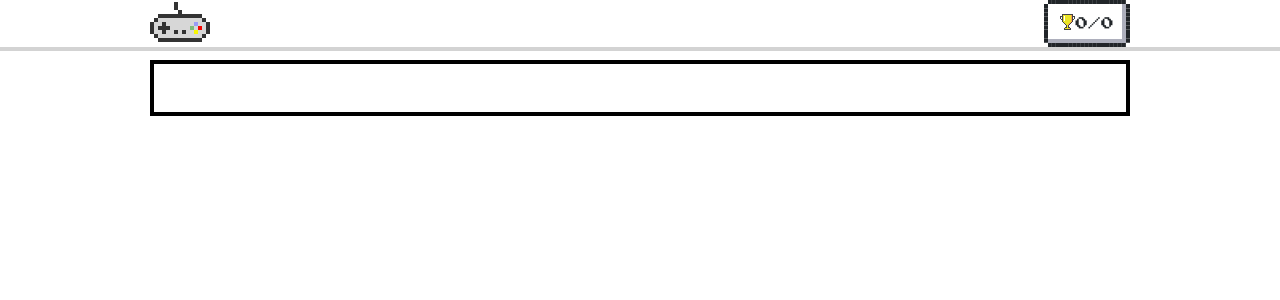
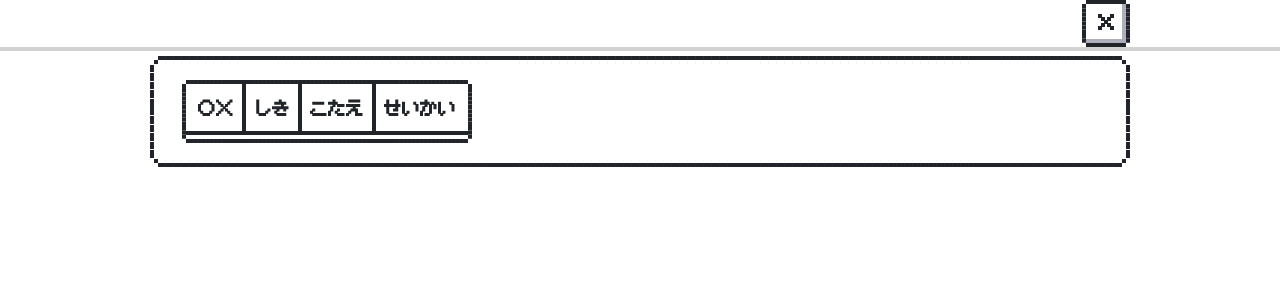
Before and after one commit to saiki/elementary-school-question, a React (Create React App) app: page /history in a window 1280 px wide. Shown: the top 300 px of the page. Built offline with nearby package versions, Linux system fonts and the light colour scheme.

Commit message:
add close button.

```diff
--- a/src/history.tsx
+++ b/src/history.tsx
@@ -1,4 +1,6 @@
 import React from 'react';
+import { Link } from "react-router-dom";
+import styled from 'styled-components';
 import { BlankPosition, FillQuizFormulaValue } from './fillQuiz';
 
 export type History = FillQuizFormulaValue & {
@@ -10,34 +12,82 @@ type HistoryDialogProps = {
 	history: History[];
 }
 
+
+const JapaneseFontLabel = styled.span`
+	font-family: "misakigothic2nd";
+	font-size: large;
+`;
+
+const BlankInput = styled.input`
+	width: auto;
+`;
+
 const HistoryList: React.FunctionComponent<HistoryDialogProps> = (props: HistoryDialogProps) => {
 	let list = props.history.map((h:History) => {
-		const blank = <span className="nes-badge"><span className="is-dark">&nbsp;</span></span>;
+		const blank = <BlankInput type="text" className="nes-input" />;
 		let left = <span>{h.left}</span>;
 		let operator = <span>{h.operator}</span>;
 		let right = <span>{h.right}</span>;
 		let answer = <span>{h.answer}</span>;
+		let actual;
 		switch (h.blankPos) {
 			case BlankPosition.Left:
+				actual = left;
 				left = blank;
 				break;
 			case BlankPosition.Operator:
+				actual = operator;
 				operator = blank;
 				break;
 			case BlankPosition.Right:
+				actual = right;
 				right = blank;
 				break;
 			case BlankPosition.Answer:
+				actual = answer;
 				answer = blank;
 				break;
 		}
-		return (<li>{left}{operator}{right}={answer}&nbsp;こたえ&nbsp;{h.input}</li>);
+		let jadge;
+		if (h.correct) {
+			jadge = "○";
+		} else {
+			jadge = "×";
+		}
+		return (
+			<tr>
+				<td><JapaneseFontLabel>{jadge}</JapaneseFontLabel></td>
+				<td>{left}{operator}{right}={answer}</td>
+				<td>{h.input}</td>
+				<td>{actual}</td>
+			</tr>
+		);
 	});
 	return (
-		<div className="nes-container with-title is-centered">
-			<ul className="nes-list is-disc">
-				{list}
-			</ul>
+		<div className="nes-container is-rounded">
+			<header className="sticky">
+				<div className="container">
+					<div className="nav-brand"></div>
+					<div>
+						<Link to="/"><button className="nes-btn"><i className="nes-icon close is-small"></i></button></Link>
+					</div>
+				</div>
+			</header>
+			<div className="nes-table-responsive">
+				<table className="nes-table is-bordered is-centered">
+					<thead>
+						<tr>
+							<th><JapaneseFontLabel>○×</JapaneseFontLabel></th>
+							<th><JapaneseFontLabel>しき</JapaneseFontLabel></th>
+							<th><JapaneseFontLabel>こたえ</JapaneseFontLabel></th>
+							<th><JapaneseFontLabel>せいかい</JapaneseFontLabel></th>
+						</tr>
+					</thead>
+					<tbody>
+						{list}
+					</tbody>
+				</table>
+			</div>
 		</div>
 	);
 }
```
